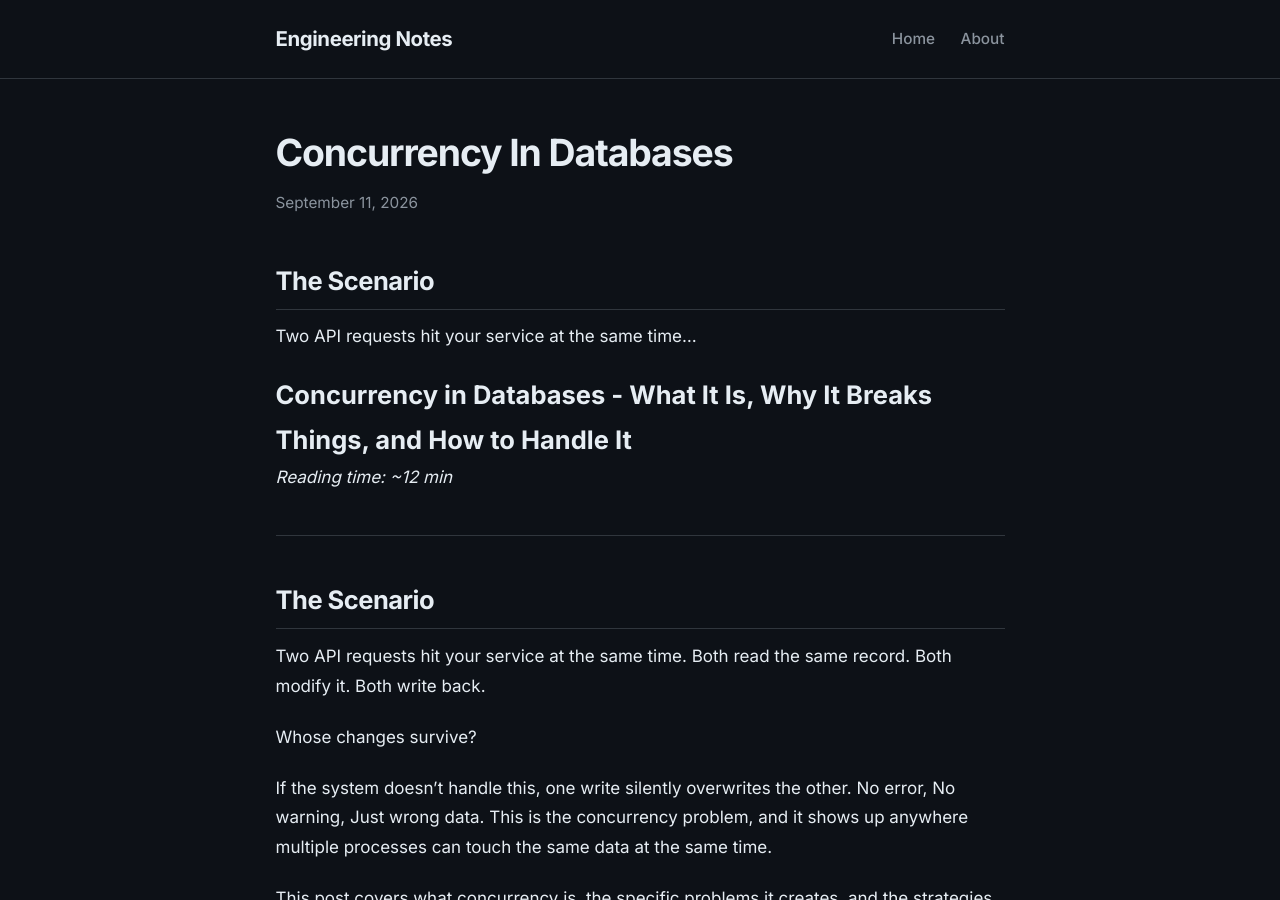
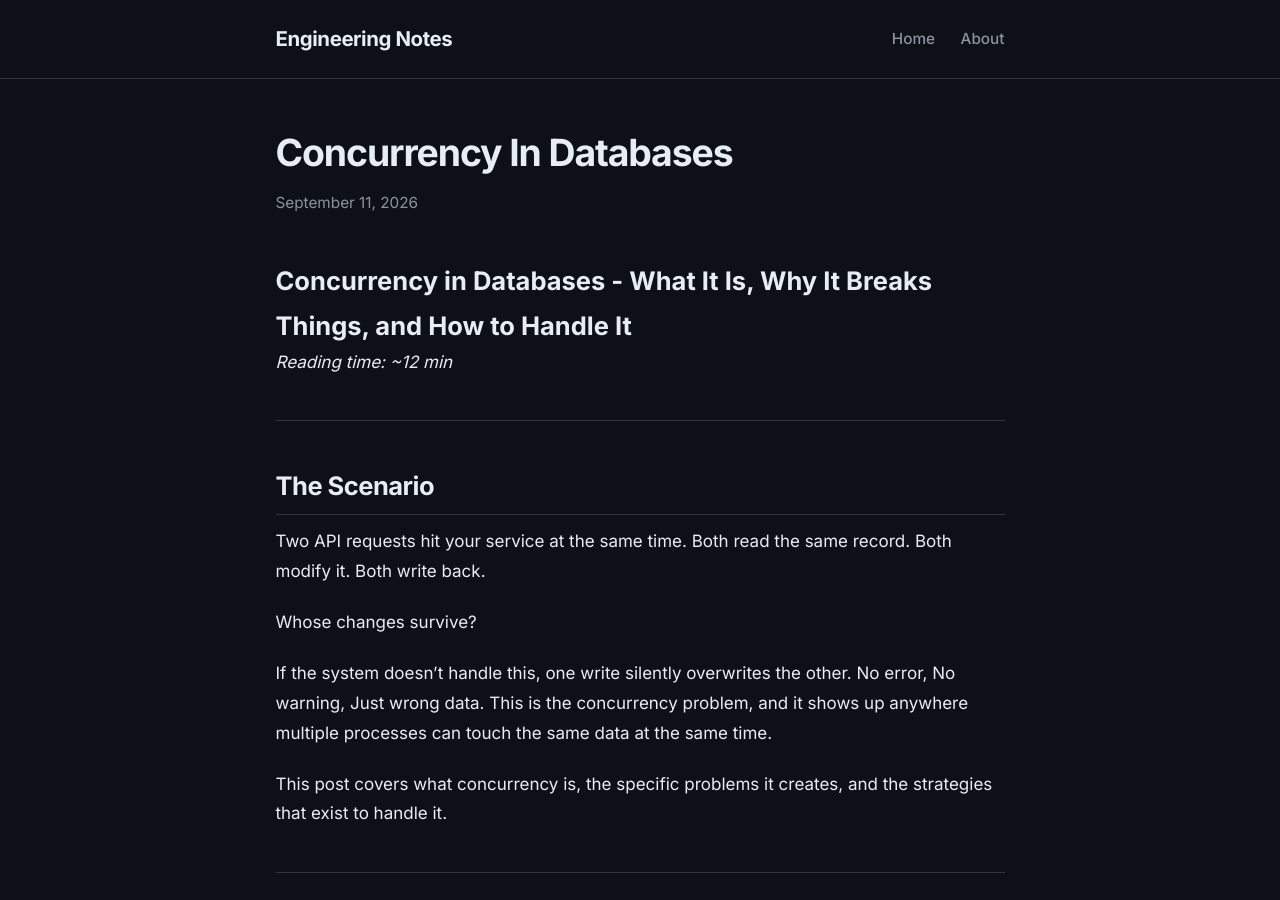
Before and after one commit to Kishore712/technical-blogs, a Jekyll site: the page built from _posts/2026-09-11-concurrency-in-databases.md, in a window 1280 px wide and 900 px high. Built offline with Jekyll 4.4.1, drawn with Linux system fonts in a browser that asks for light colours.

Commit message:
chore: update the index section and remove redundant heading section

```diff
--- a/_config.yml
+++ b/_config.yml
@@ -8,6 +8,7 @@ baseurl: "/technical-blogs"
 markdown: kramdown
 highlighter: rouge
 permalink: /blog/:title/
+future: true
 
 plugins:
   - jekyll-seo-tag
--- a/_posts/2026-09-11-concurrency-in-databases.md
+++ b/_posts/2026-09-11-concurrency-in-databases.md
@@ -1,7 +1,3 @@
-## The Scenario
-
-Two API requests hit your service at the same time...
-
 # Concurrency in Databases - What It Is, Why It Breaks Things, and How to Handle It
 
 *Reading time: ~12 min*
```
